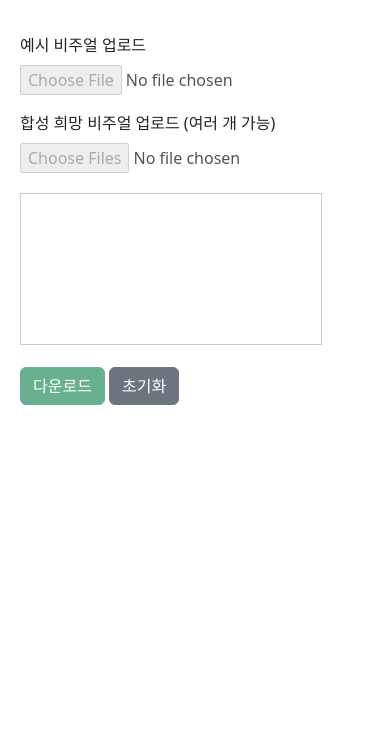
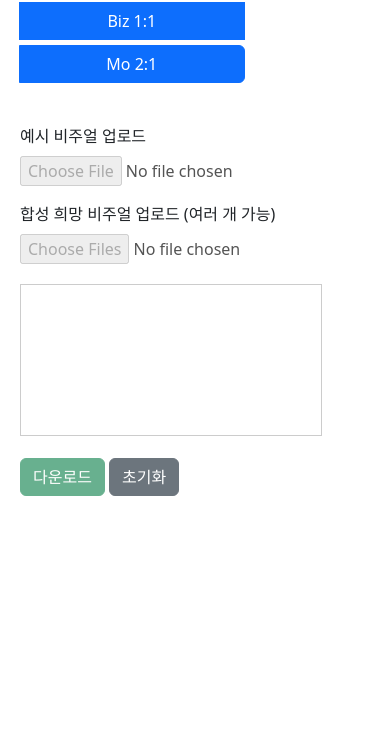
Before and after one commit to ivoryseaweed/banner_creation, a plain HTML site: page index.html in a window 390 px wide. Shown: the part 97-844 px from the top of the page. Drawn offline with nearby package versions, Linux system fonts and the light colour scheme.

Commit message:
Update index.html

```diff
--- a/index.html
+++ b/index.html
@@ -3,12 +3,24 @@
 <head>
     <meta charset="UTF-8">
     <title>배너 합성 사이트</title>
+    <meta name="viewport" content="width=device-width, initial-scale=1">
     <meta name="robots" content="noindex, nofollow">
     <link href="https://cdn.jsdelivr.net/npm/bootstrap@5.3.3/dist/css/bootstrap.min.css" rel="stylesheet">
     <style>
         body { padding: 20px; }
-        .preview-canvas { border: 1px solid #ccc; margin-top: 20px; }
-        .btn-group { margin-bottom: 20px; }
+        .preview-canvas {
+            border: 1px solid #ccc;
+            margin-top: 20px;
+            max-width: 100%;
+            height: auto;
+        }
+        .btn-group { margin-bottom: 20px; flex-wrap: wrap; }
+        @media (max-width: 768px) {
+            .btn-group button {
+                width: 100%;
+                margin-bottom: 5px;
+            }
+        }
     </style>
 </head>
 <body>
```
